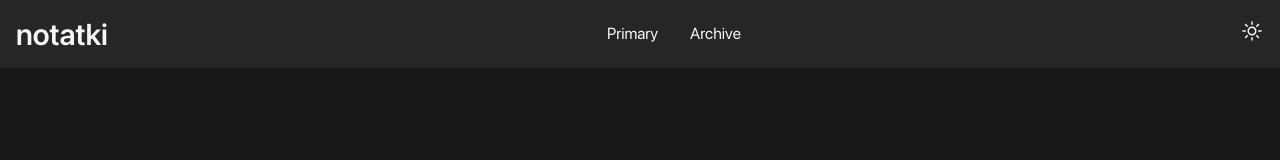
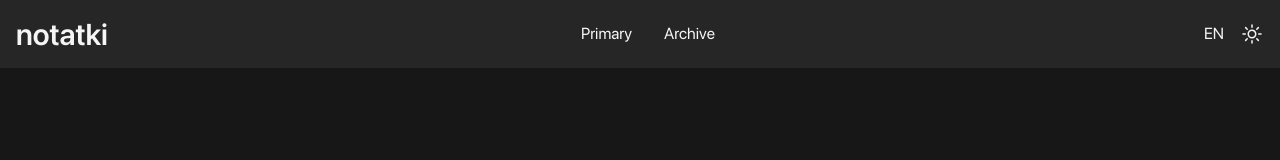
Before and after one commit to dienoov/notatki, a React (Create React App) app: page /sign-in in a window 1280 px wide. Shown: the top 160 px of the page. Built offline with nearby package versions, Linux system fonts and the light colour scheme.

Commit message:
Add locale toggle

```diff
--- a/src/components/Header.jsx
+++ b/src/components/Header.jsx
@@ -2,6 +2,7 @@ import React, { useContext } from 'react';
 import { Link } from 'react-router-dom';
 import ToggleTheme from './ToggleTheme';
 import ThemeContext from '../contexts/ThemeContext';
+import ToggleLocale from './ToggleLocale';
 
 function Header() {
   const { theme } = useContext(ThemeContext);
@@ -19,6 +20,7 @@ function Header() {
           </ul>
         </nav>
         <div className="header__buttons">
+          <ToggleLocale />
           <ToggleTheme />
         </div>
       </div>
--- a/src/components/NotatkiApp.jsx
+++ b/src/components/NotatkiApp.jsx
@@ -4,18 +4,31 @@ import Main from './Main';
 import ThemeContext, {
   getLocalTheme, setLocalTheme, THEME_DARK, THEME_LIGHT,
 } from '../contexts/ThemeContext';
+import LocaleContext, {
+  getLocalLocale, LOCALE_ENGLISH, LOCALE_INDONESIA, setLocalLocale,
+} from '../contexts/LocaleContext';
 
 function NotatkiApp() {
   const [theme, setTheme] = useState(getLocalTheme());
+  const [locale, setLocale] = useState(getLocalLocale());
 
   const toggleTheme = () => {
     setTheme(theme ? THEME_DARK : THEME_LIGHT);
   };
 
-  const contextValue = useMemo(() => ({
+  const toggleLocale = () => {
+    setLocale(locale ? LOCALE_ENGLISH : LOCALE_INDONESIA);
+  };
+
+  const themeContext = useMemo(() => ({
     theme,
     toggleTheme,
   }), [theme]);
+
+  const localeContext = useMemo(() => ({
+    locale,
+    toggleLocale,
+  }));
 
   useEffect(() => {
     if (theme) document.documentElement.classList.remove('dark');
@@ -24,10 +37,16 @@ function NotatkiApp() {
     setLocalTheme(theme);
   }, [theme]);
 
+  useEffect(() => {
+    setLocalLocale(locale);
+  }, [locale]);
+
   return (
-    <ThemeContext.Provider value={contextValue}>
-      <Header />
-      <Main />
+    <ThemeContext.Provider value={themeContext}>
+      <LocaleContext.Provider value={localeContext}>
+        <Header />
+        <Main />
+      </LocaleContext.Provider>
     </ThemeContext.Provider>
   );
 }
--- /dev/null
+++ b/src/components/ToggleLocale.jsx
@@ -0,0 +1,14 @@
+import React, { useContext } from 'react';
+import LocaleContext from '../contexts/LocaleContext';
+
+function ToggleTheme() {
+  const { locale, toggleLocale } = useContext(LocaleContext);
+
+  return (
+    <button type="button" onClick={toggleLocale}>
+      {locale ? 'ID' : 'EN'}
+    </button>
+  );
+}
+
+export default ToggleTheme;
--- a/src/contexts/LocaleContext.js
+++ b/src/contexts/LocaleContext.js
@@ -1,5 +1,25 @@
 import React from 'react';
 
-const LocaleContext = React.createContext('en');
+const ENGLISH = 0;
+const INDONESIA = 1;
+
+const LOCAL_LOCALE_KEY = 'notatki-locale';
+
+const getLocal = () => +(localStorage.getItem(LOCAL_LOCALE_KEY) ?? 0);
+
+const setLocal = (value) => {
+  localStorage.setItem(LOCAL_LOCALE_KEY, value);
+};
+
+const LocaleContext = React.createContext({
+  locale: getLocal(),
+  toggleLocale: () => {},
+});
+
+export const LOCALE_ENGLISH = ENGLISH;
+export const LOCALE_INDONESIA = INDONESIA;
+
+export const getLocalLocale = getLocal;
+export const setLocalLocale = setLocal;
 
 export default LocaleContext;
--- a/src/contexts/ThemeContext.js
+++ b/src/contexts/ThemeContext.js
@@ -5,7 +5,7 @@ const LIGHT = 1;
 
 const LOCAL_THEME_KEY = 'notatki-theme';
 
-const getLocal = () => +(localStorage.getItem(LOCAL_THEME_KEY) ?? 0);
+const getLocal = () => +(localStorage.getItem(LOCAL_THEME_KEY) ?? DARK);
 
 const setLocal = (value) => {
   localStorage.setItem(LOCAL_THEME_KEY, value);
--- a/src/styles/header.css
+++ b/src/styles/header.css
@@ -21,3 +21,11 @@
 .header__link:hover {
     @apply underline;
 }
+
+.header__buttons {
+    @apply flex items-center;
+}
+
+.header__buttons > * {
+    @apply ml-4;
+}
```
